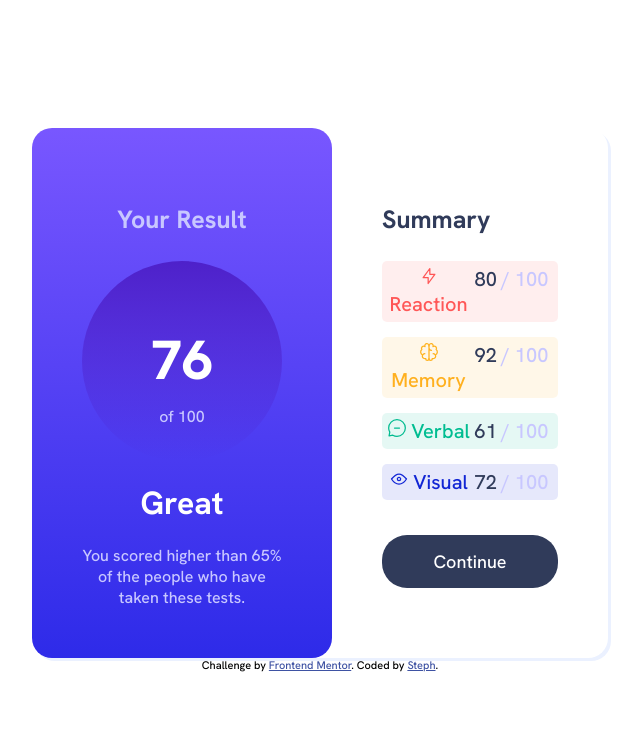
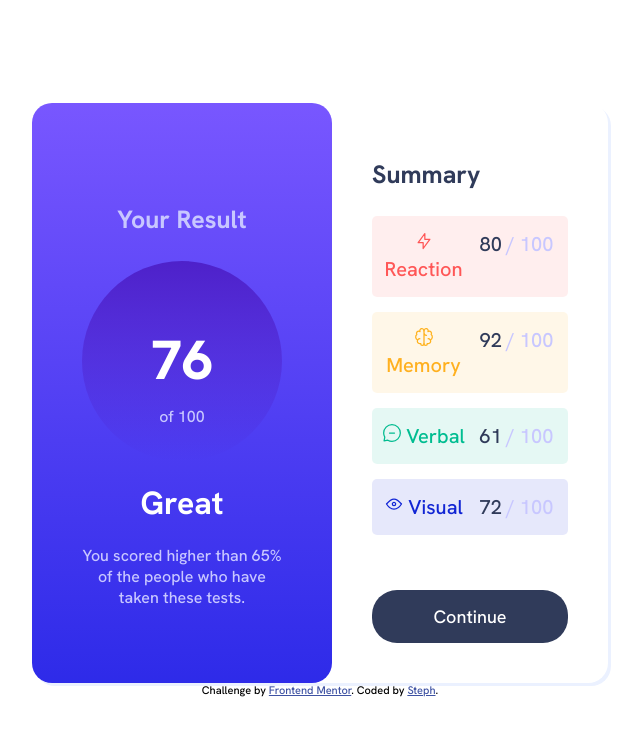
Before and after one commit to xStephx/results-summary-component-challenge, a plain HTML site: page index.html in a window 1280 px wide. Shown: the whole page, without its empty margins (320-962 px from the left). Drawn offline with Linux system fonts and the light colour scheme.

Commit message:
Update style.css

```diff
--- a/assets/css/style.css
+++ b/assets/css/style.css
@@ -69,7 +69,7 @@ p{
 }
 
 .circle{
-    background-image: linear-gradient(to bottom, var(--Violet-blue-circle), var( --Persian-blue-circle));
+    background-image: linear-gradient(to bottom, var(--Violet-blue-circle), var(--Persian-blue-circle));
     display: flex;
     flex-direction: column;
     justify-content: center;
@@ -90,11 +90,12 @@ p{
 
 .item-2{
     width: 50%;
-    padding: 50px;
+    padding: 40px;
 }
 .item-2 h3{
     color: var(--Dark-gray-blue);
     font-size: 25px;
+    margin-top: 15px;
 }
 .for-data{
     padding: 5px;
@@ -104,6 +105,7 @@ p{
 .for-data{
     display: flex;
     text-align: center;
+    padding: 15px 5px;
 }
 .space-1{
     flex-basis: 50%;
@@ -126,7 +128,7 @@ p{
 .visual{
     color: var(--Cobalt-blue);
     background-color: hsla(234, 85%, 45%, 0.1);
-    margin-bottom: 35px;
+    margin-bottom: 55px;
 }
 span{
     font-size: 20px;
```
